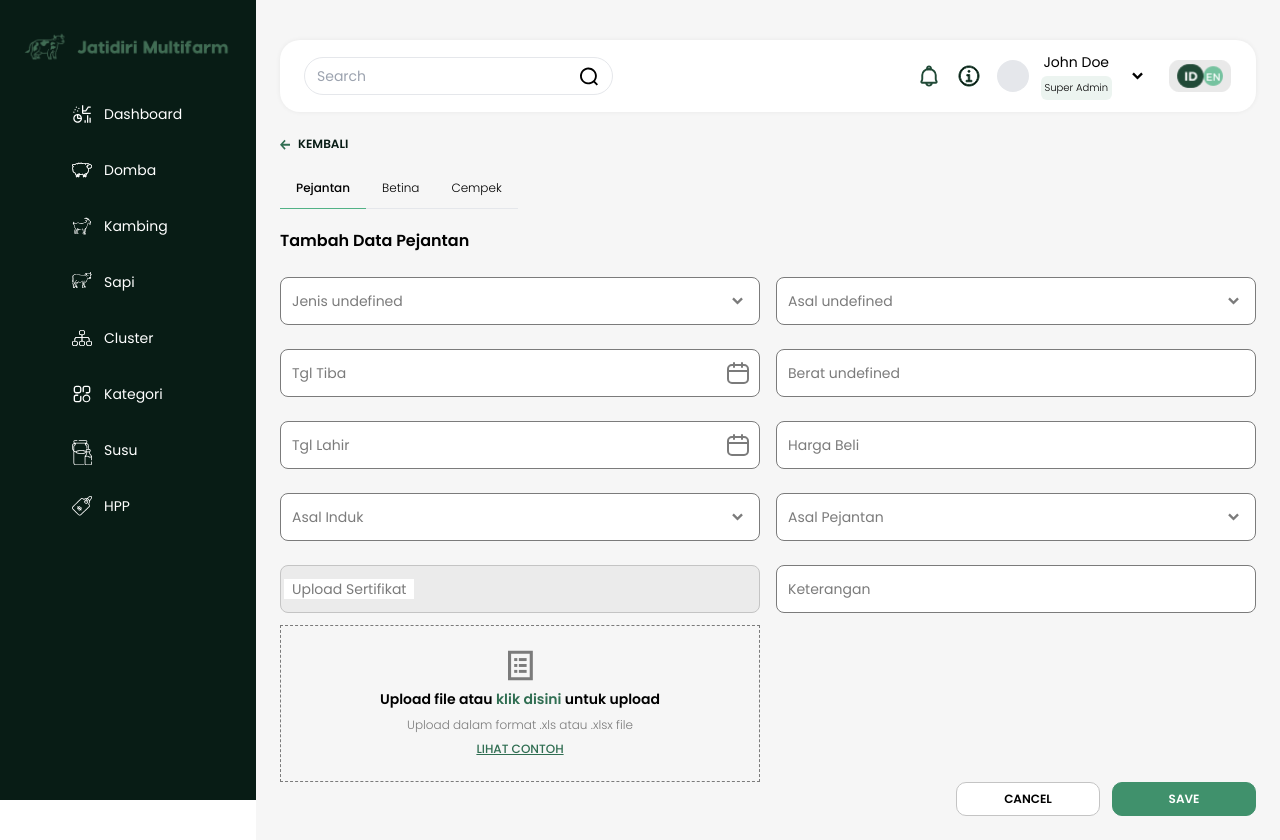
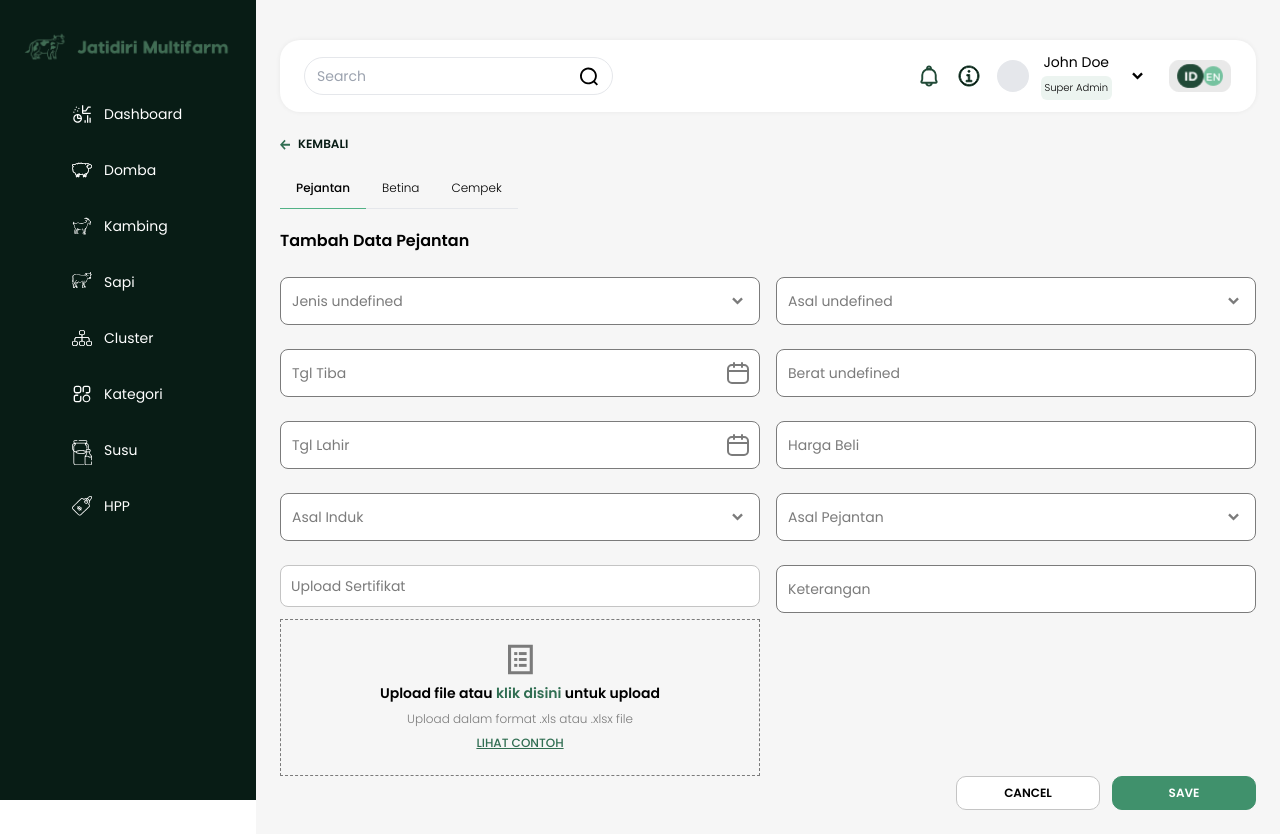
Before and after one commit to reizhafajrian/jatidiri-multifarm, a Next.js app: page /1/add in a window 1280 px wide. Built offline with nearby package versions, Linux system fonts and the light colour scheme.

Commit message:
fix dropzone label

```diff
--- a/src/components/Form/Dropzone.tsx
+++ b/src/components/Form/Dropzone.tsx
@@ -1,7 +1,6 @@
 import CloseIcon from '@/assets/icons/close.svg'
 import FileSmallIcon from '@/assets/icons/file-small.svg'
 import { useDropzone } from 'react-dropzone'
-import InputText from './InputText'
 
 interface IProps {
   label: string
@@ -19,20 +18,18 @@ export default function Dropzone(props: IProps) {
     },
   })
 
-  //   let previewFile = acceptedFiles.map((file: FileWithPath) => (
-  //     <div key={file.path}>
-  //       <p>{file.path}</p>
-  //       <p>{file.size} bytes</p>
-  //       <button onClick={deleteHandler}>x</button>
-  //     </div>
-  //   ))
-
   return (
     <div className="space-y-3">
       <div>
-        <InputText label={label} disabled />
+        <input
+          className={
+            'w-full appearance-none rounded-lg border border-neutral-4 bg-white px-2.5 py-2.5 text-sm text-neutral-4 disabled:border-neutral-3'
+          }
+          value={label}
+          disabled
+        />
         {value && (
-          <div className="flex justify-between rounded-lg border border-neutral-3 bg-white p-3">
+          <div className="mt-2 flex justify-between rounded-lg border border-neutral-3 bg-white p-3">
             <div className="flex gap-3">
               <FileSmallIcon className="fill-primary-3" />
               <div>
--- a/src/components/Form/InputText.tsx
+++ b/src/components/Form/InputText.tsx
@@ -1,17 +1,23 @@
+import clsx from 'clsx'
+
 interface IProps {
   label: string
+  className?: string
 }
 
 export default function InputText(
   props: IProps & React.HTMLProps<HTMLInputElement>
 ) {
-  const { label, ...rest } = props
+  const { label, className, ...rest } = props
 
   return (
     <div className="relative">
       <input
         id={label}
-        className="peer block w-full appearance-none rounded-lg border border-neutral-4 bg-white px-2.5 pb-2.5 pt-4 text-sm focus:border-black focus:outline-none focus:ring-0 disabled:border-neutral-3 disabled:bg-[#ebebeb] disabled:text-neutral-4"
+        className={clsx(
+          className,
+          'peer block w-full appearance-none rounded-lg border border-neutral-4 bg-white px-2.5 pb-2.5 pt-4 text-sm focus:border-black focus:outline-none focus:ring-0 disabled:border-neutral-3 disabled:bg-[#ebebeb] disabled:text-neutral-4'
+        )}
         placeholder=" "
         {...rest}
       />
```
